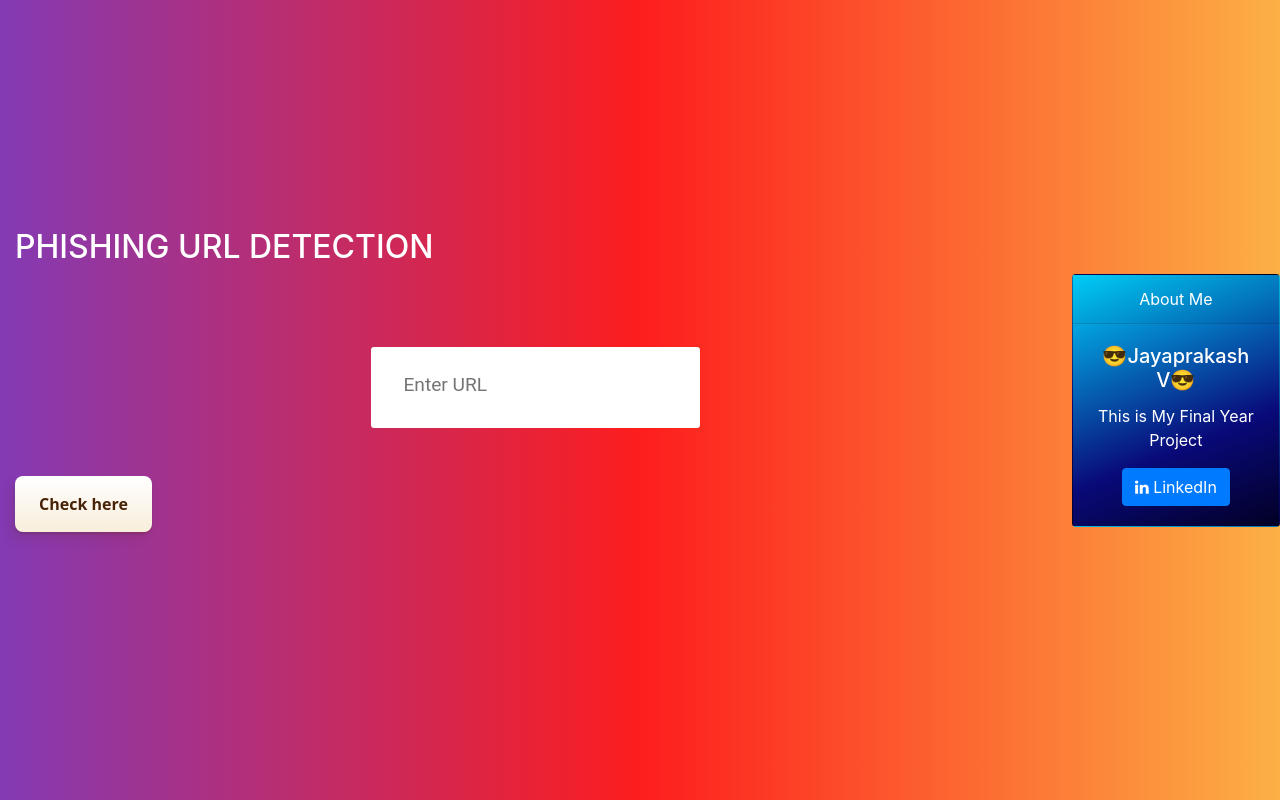
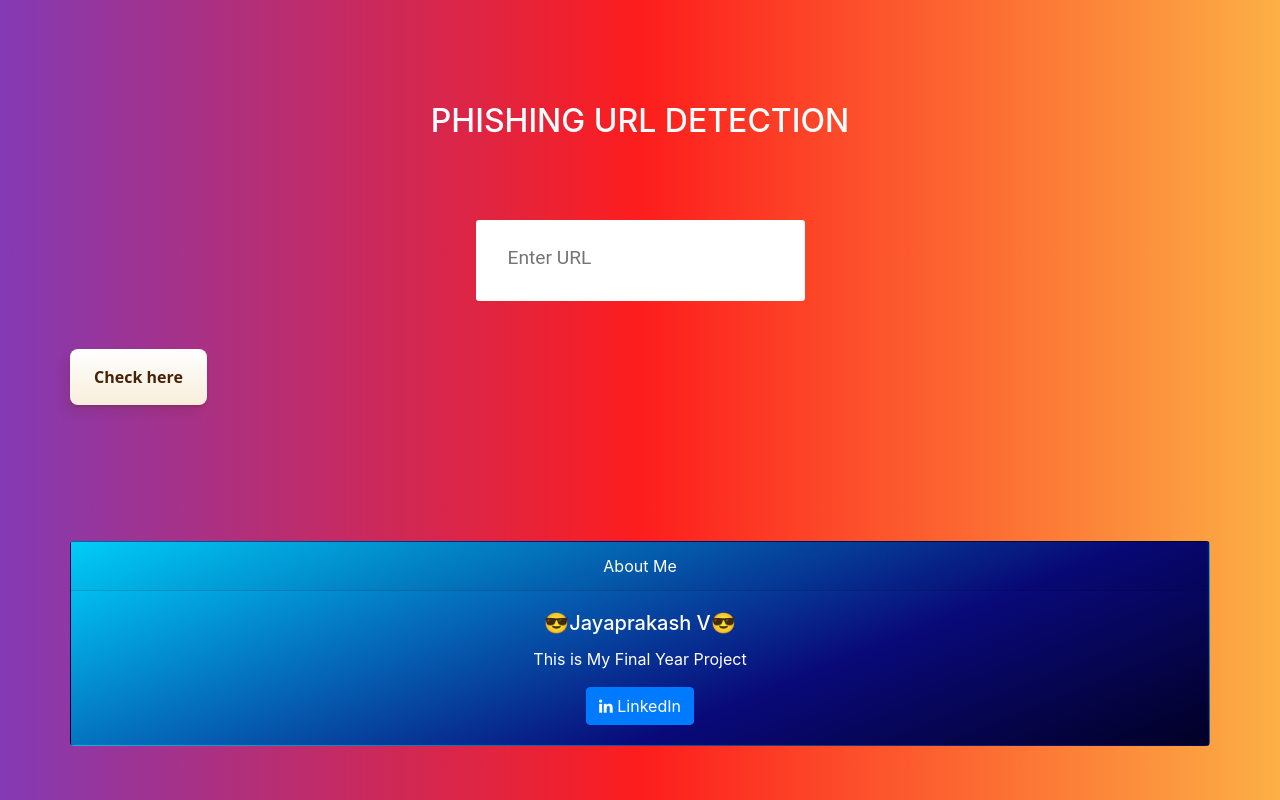
Before and after one commit to Jayaprakhash/FinalProject, a Flask app: page / in a window 1280 px wide. Run offline with Flask 2, Linux system fonts and the light colour scheme; some libraries are stand-ins or nearby versions.

Commit message:
first commit7

```diff
--- a/templates/index.html
+++ b/templates/index.html
@@ -14,17 +14,13 @@
     <link href="static/styles.css" rel="stylesheet">
     <meta name="viewport" content="width=device-width, initial-scale=1.0">
     <title>URL detection</title>
-
 </head>
-
 <body>
-
-<div class="container">
+<div class="container text-center">
     <br>
     <br>
     <div class="form" id="form1">
         <i class="fa-thin fa-atom"></i><H2>PHISHING URL DETECTION</H2>
-
     <br><br><br>
         <form action="/predict" method ="post">
             <input type="text" class="form__input" name ='url' id="url" placeholder="Enter URL" required="" />
@@ -41,10 +37,8 @@
 
     <br>
     <h3 id="prediction"></h3>
-            <button class="button2" id="button2" role="button" onclick="window.open('{{url}}')" target="_blank" >Still want to Continue!😶‍🌫️</button>
-            <button class="button1" id="button1" role="button"  onclick="window.open('{{url}}')" target="_blank">Continue👌</button>
-        </div>
-    </div>
+    <button class="button2" id="button2" role="button" onclick="window.open('{{url}}')" target="_blank" >Still want to Continue!😶‍🌫️</button>
+    <button class="button1" id="button1" role="button"  onclick="window.open('{{url}}')" target="_blank">Continue👌</button>
 
     </div>
     <br>
```
